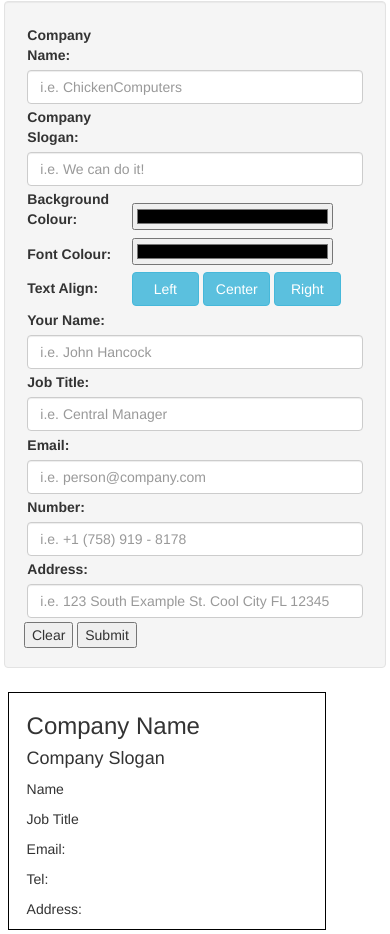
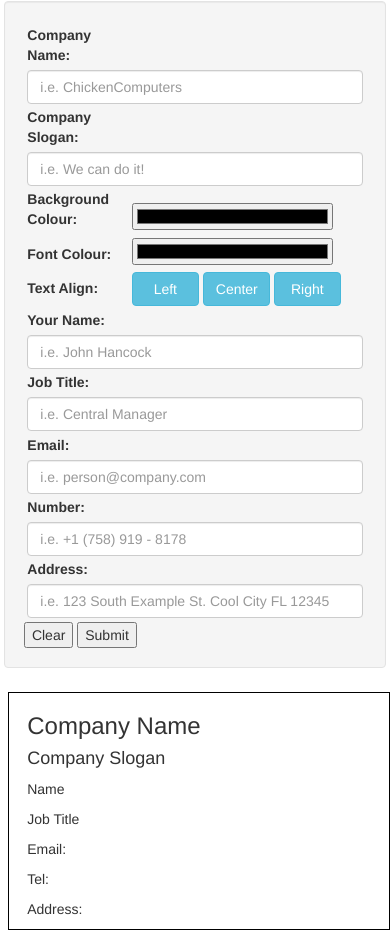
Before and after one commit to ShedeurCoder/businesscard, a plain HTML site: page index.html in a window 390 px wide. Shown: the part 108-1042 px from the top of the page. Drawn offline with Linux system fonts and the light colour scheme.

Commit message:
Update index.html

```diff
--- a/index.html
+++ b/index.html
@@ -59,7 +59,7 @@
         <button type="submit">Submit</button>
     </form>
 
-    <section id="card" class="col-xs-10 col-md-5">
+    <section id="card" class="col-xs-12 col-md-5">
         <div>
             <h3 id="companyNameDisplay">Company Name</h3>
             <h4 id="companySloganDisplay">Company Slogan</h4>
```
